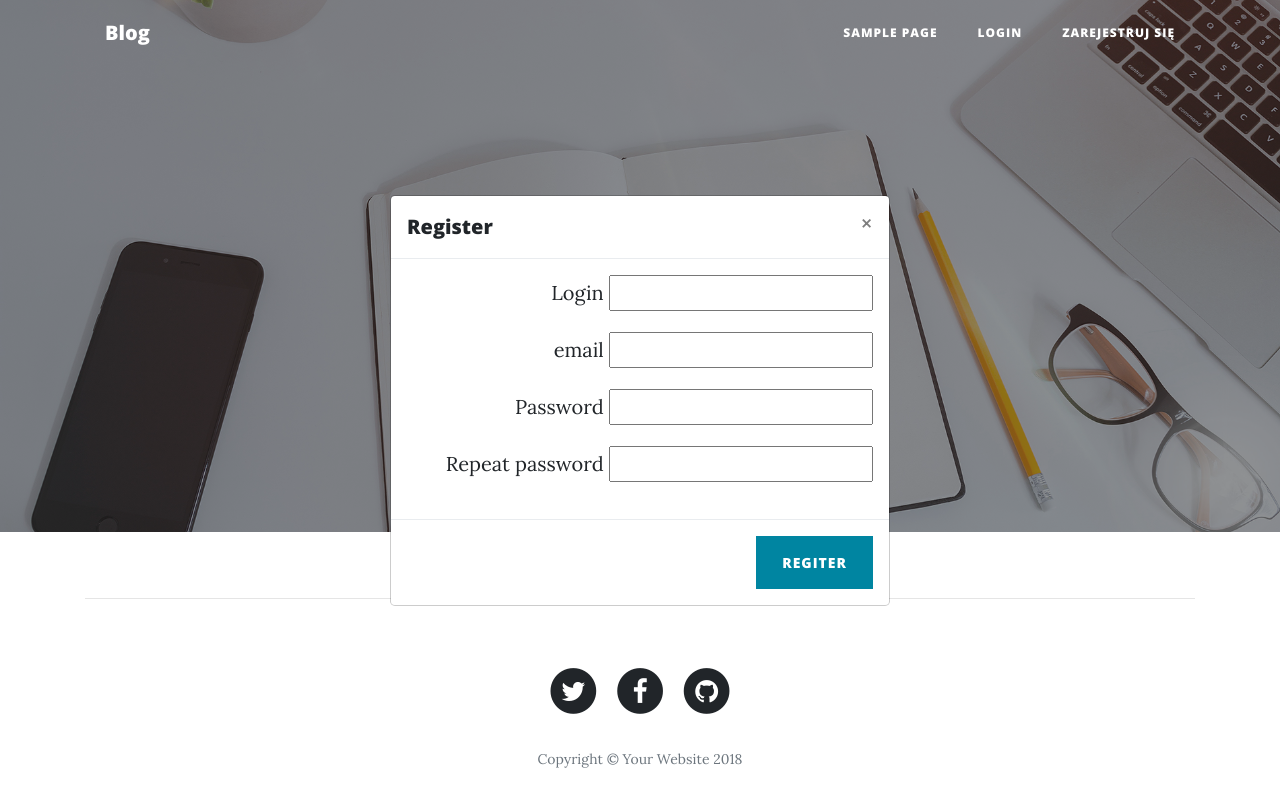
After one commit to trendak/CMS, a PHP site: page /index.php?v=register in a window 1280 px wide. The commit adds this page. Run offline with PHP 8.4, Linux system fonts and the light colour scheme; tables that the repository leaves empty or names only in its code hold one stand-in row (values such as "Sample post"); some libraries are stand-ins or nearby versions.

Commit message:
add registration and user module

```diff
--- a/index.php
+++ b/index.php
@@ -9,10 +9,22 @@ session_start();
 if (array_key_exists('v', $_GET)) {
 	$module = $_GET['v'];
 } else {
-	$module = 'categories';
+    if (isset($_SESSION['admin']))
+	$module = 'posts';
+    else{
+        $module = 'home';
+    }
 }
+if (isset($_SESSION['admin']))
+{
+    if ($_SESSION['admin'] == true)
+        $moduleDir = 'modules/admin/' . $module . '.php';
+    else
+        $moduleDir = 'modules/user/' . $module . '.php';
+}
+else
+    $moduleDir = 'modules/user/' . $module . '.php';
 
-$moduleDir = 'modules/' . $module . '.php';
 
 if (file_exists($moduleDir)) {
 	ob_start();
@@ -23,7 +35,7 @@ if (file_exists($moduleDir)) {
     {
         include 'layouts/admin.php';
     }
-    else{
+    elseif(!isset($_SESSION['admin']) || $_SESSION['admin'] == false){
         include 'layouts/user.php';
     }
 
@@ -32,12 +44,15 @@ if (file_exists($moduleDir)) {
 	header("HTTP/1.1 404 Not Found");
 }
 
-//wylogowanie
 if (isset($_GET['logout']) == 1) {
-	$_SESSION['loged'] = false;
-	session_destroy();
-	$page = $_SERVER['PHP_SELF'];
-	$sec = "0";
-	header("Refresh: $sec; url=$page");
+
+
+    @session_destroy();
+    $page = $_SERVER['PHP_SELF'];
+    $sec = "0";
+    if (isset($_SESSION['admin'])){
+        $_SESSION['admin'] = false;
+    }
+    header('location: index.php');
 }
 ?>
--- a/layouts/admin.php
+++ b/layouts/admin.php
@@ -139,8 +139,8 @@ if (isset($_SESSION['communique'])) {
 
     <!-- Add Page -->
 <?php
-include 'modules/add_page.php';
-include 'modules/add_post.php';
+include 'modules/admin/add_page.php';
+include 'modules/admin/add_post.php';
 ?>
 
 
--- a/layouts/user.php
+++ b/layouts/user.php
@@ -1,9 +1,17 @@
 <?php
-$result = $pdo->query('SELECT users.*, categories.name AS categoryname, posts.* FROM `posts` LEFT JOIN categories ON posts.category_id = categories.id LEFT JOIN users ON posts.user_id = users.id');
-$posts = $result->fetchAll();
+
+$result = $pdo->query('SELECT * FROM pages');
+$pages = $result->fetchAll();
+if (!isset($_SESSION['login']))
+include_once('modules/user/login.php');
+if (isset($_GET['logout']) == 1) {
 
 
-
+    @session_destroy();
+    $page = $_SERVER['PHP_SELF'];
+    $sec = "0";
+    header('location: index.php');
+}
 ?>
 
 
@@ -12,7 +20,7 @@ $posts = $result->fetchAll();
 
 <head>
 
-  <meta charset="utf-8">
+  <meta charset="utf-8 ">
   <meta name="viewport" content="width=device-width, initial-scale=1, shrink-to-fit=no">
   <meta name="description" content="">
   <meta name="author" content="">
@@ -23,7 +31,7 @@ $posts = $result->fetchAll();
   <link href="css/bootstrap/bootstrap.min.css" rel="stylesheet">
 
   <!-- Custom fonts for this template -->
-  <link href="vendor/font-awesome/css/font-awesome.min.css" rel="stylesheet" type="text/css">
+  <link href="css/font-awesome.css" rel="stylesheet" type="text/css">
   <link href='https://fonts.googleapis.com/css?family=Lora:400,700,400italic,700italic' rel='stylesheet' type='text/css'>
   <link href='https://fonts.googleapis.com/css?family=Open+Sans:300italic,400italic,600italic,700italic,800italic,400,300,600,700,800' rel='stylesheet' type='text/css'>
 
@@ -37,26 +45,35 @@ $posts = $result->fetchAll();
 <!-- Navigation -->
 <nav class="navbar navbar-expand-lg navbar-light fixed-top" id="mainNav">
   <div class="container">
-    <a class="navbar-brand" href="index.html">Start Bootstrap</a>
+    <a class="navbar-brand" href="index.html">Blog</a>
     <button class="navbar-toggler navbar-toggler-right" type="button" data-toggle="collapse" data-target="#navbarResponsive" aria-controls="navbarResponsive" aria-expanded="false" aria-label="Toggle navigation">
       Menu
       <i class="fa fa-bars"></i>
     </button>
     <div class="collapse navbar-collapse" id="navbarResponsive">
       <ul class="navbar-nav ml-auto">
-        <li class="nav-item">
-          <a class="nav-link" href="index.html">Home</a>
-        </li>
-        <li class="nav-item">
-          <a class="nav-link" href="about.html">About</a>
-        </li>
-        <li class="nav-item">
-          <a class="nav-link" href="post.html">Sample Post</a>
-        </li>
-        <li class="nav-item">
-          <a class="nav-link" href="contact.html">Contact</a>
-        </li>
-        <li class="nav-item"><a href="" class="nav-link">Login</a></li>
+
+          <?php
+          foreach ($pages as $page) {
+              ?>
+
+            <li class="nav-item">
+              <a class="nav-link" href="?p=title"><?php echo $page['title']; ?></a>
+            </li>
+              <?php
+          }
+          if (isset($_SESSION['login']))
+          {
+            echo '<li class="nav-item"> <a href="" class="nav-link">' . $_SESSION['login'] . '</a></li>';
+              echo '<li class="nav-item"> <a href="?logout=1"" class="nav-link">Wyloguj się</a></li>';
+          }
+          else{
+            echo '<li class="nav-item"><a href="" class="nav-link" data-toggle="modal" data-target="#login">Login</a></li>';
+              echo '<li class="nav-item"> <a href="?v=register"" class="nav-link">Zarejestruj się</a></li>';
+          }
+        ?>
+
+
       </ul>
     </div>
   </div>
@@ -80,36 +97,7 @@ $posts = $result->fetchAll();
 <!-- Main Content -->
 <div class="container">
   <div class="row">
-    <div class="col-lg-8 col-md-10 mx-auto">
-
-        <?php
-
-        foreach($posts as $post)
-        {
-        ?>
-      <div class="post-preview">
-        <a href="?v=post&id=<?php echo $post['id'] ?>">
-          <h2 class="post-title">
-              <?php echo $post['title'] ?>
-          </h2>
-
-        </a>
-        <p><?php echo $post['body'] ?></p>
-        <p class="post-meta">Posted by
-          <a href="#"><?php echo $post['login'] ?></a>
-          on <?php echo $post['created_date'] ?></p>
-      </div>
-      <hr>
-      <?php
-      }
-      ?>
-
-      <!-- Pager -->
-      <div class="clearfix">
-        <a class="btn btn-primary float-right" href="#">Older Posts &rarr;</a>
-      </div>
-    </div>
-  </div>
+      <?php echo $content; ?>
 </div>
 
 <hr>
@@ -151,6 +139,53 @@ $posts = $result->fetchAll();
   </div>
 </footer>
 
+<?php
+
+if(!(isset($_SESSION['login'])) && (!($_GET['v'] == 'register'))) {
+    ?>
+  <div class="modal fade" id="login" tabindex="-1" role="dialog" aria-labelledby="exampleModalCenterTitle"
+       aria-hidden="true">
+    <div class=" modal-dialog modal-dialog-centered " role="document">
+      <div class="modal-content">
+        <div class="modal-header">
+          <h5 class="modal-title" id="exampleModalLongTitle">Login</h5>
+          <button type="button" class="close" data-dismiss="modal" aria-label="Close">
+            <span aria-hidden="true">&times;</span>
+          </button>
+        </div>
+        <form method="POST">
+          <div class="modal-body text-center">
+
+              <?php
+              if (isset($_SESSION['error'])) {
+                  echo $_SESSION['error'];
+              }
+
+
+              ?>
+            <div class="form-group">
+              <label for="login">Login</label>
+              <input type="text" name="login" class="">
+            </div>
+
+            <div class="form-group">
+              <label for="Nazwa kategorii">Hasło</label>
+              <input type="password" name="password" class="">
+            </div>
+
+
+          </div>
+          <div class="modal-footer">
+            <!--        <button type="button" class="btn btn-secondary" data-dismiss="modal">Remind passsword</button>-->
+            <button  class="btn btn-primary">Login</button>
+          </div>
+        </form>
+      </div>
+    </div>
+  </div>
+    <?php
+}
+?>
 <!-- Bootstrap core JavaScript -->
 <script src="js/jquery.min.js"></script>
 <script src="js/bootstrap.bundle.min.js"></script>
--- a/modules/login.php
+++ b/modules/user/login.php
@@ -1,6 +1,5 @@
-<h1>Logowanie</h1>
 <?php
-
+if (isset($_SESSION['error']))
 unset($_SESSION['error']);
 if (isset($_POST['login']) && isset($_POST['password'])) {
 	$login = $_POST['login'];
@@ -19,6 +18,10 @@ if (isset($_POST['login']) && isset($_POST['password'])) {
 	if ($login) {
 		$_SESSION['loged'] = true;
 		$_SESSION['login'] = $login['login'];
+		if ($login['admin'])
+		{
+			$_SESSION['admin'] = true;
+		}
 		unset($_SESSION['error']);
 		$result->closeCursor();
 		$result = $pdo->prepare('UPDATE users SET last_login_date= :last_login_date, last_ip = :last_ip WHERE id = :id');
@@ -42,22 +45,3 @@ if (isset($_GET['logout']) == 1) {
 }
 
 ?>
-<form method="POST">
-	<?php
-if (isset($_SESSION['error'])) {
-	echo $_SESSION['error'];
-}
-
-?>
-	<div class="">
-		<label for="login">Login</label>
-		<input type="text" name="login" class="">
-	</div>
-	<div class="">
-		<label for="Nazwa kategorii">Hasło</label>
-		<input type="password" name="password" class="">
-	</div>
-	<div class="">
-			<button class="btn btn-primary">Zaloguj</button>
-		</div>
-</form>
--- /dev/null
+++ b/modules/user/register.php
@@ -0,0 +1,165 @@
+<?php
+
+
+if (isset($_POST['login'])) {
+
+    $register = true;
+
+    //login validation
+    $login = $_POST['login'];
+    if ((strlen($login) < 3) || (strlen($login) > 20)) {
+        $register = false;
+        $_SESSION['e_login'] = 'Login should have between 3 and 20 characters';
+    }
+    if (ctype_alnum($login)==false)
+    {
+        $register = false;
+        $_SESSION['e_login'] = 'Login should contain only numbers and letters';
+    }
+    $result = $pdo->prepare('SELECT id FROM users WHERE login = :login');
+    $result->bindParam(':login', $login);
+    $result->execute();
+    $datalogin = $result->fetch();
+    if ($datalogin)
+    {
+        $register = false;
+        $_SESSION['e_login'] = 'The given login already exists';
+    }
+    $email = $_POST['email'];
+    $emailB = filter_var($email, FILTER_SANITIZE_EMAIL);
+
+    if ((filter_var($emailB, FILTER_VALIDATE_EMAIL)==false) || ($emailB!=$email))
+    {
+        $wszystko_OK=false;
+        $_SESSION['e_email']="Provide a valid email address";
+    }
+    $result = $pdo->prepare('SELECT id FROM users WHERE email = :email');
+    $result->bindParam(':email', $email);
+    $result->execute();
+    $dataemail = $result->fetch();
+    if ($dataemail)
+    {
+        $register = false;
+        $_SESSION['e_email'] = 'The given email already exists';
+    }
+    $password = $_POST['password'];
+    $rpassword = $_POST['rpassword'];
+    if ((strlen($password) < 6) || (strlen($password) > 20)) {
+        $register = false;
+        $_SESSION['e_password'] = 'Password should have between 6 and 20 characters';
+    }
+    elseif ($password !=$rpassword )
+    {
+        $register = false;
+        $_SESSION['e_password'] = 'The provided passwords are not identical';
+    }
+    else{
+        $passwordhash = hash('sha256', $password);
+    }
+    $secretkey = "6LccdGgUAAAAAK-VlmxarPyqD0Bx0tG9kxAOcDE-";
+
+    $check = file_get_contents('https://www.google.com/recaptcha/api/siteverify?secret='.$secretkey.'&response='.$_POST['g-recaptcha-response']);
+
+    $answer = json_decode($check);
+
+    if ($answer->success==false)
+    {
+        $register=false;
+        $_SESSION['e_bot']="Check it if you are not bot";
+    }
+    if ($register)
+    {
+      $result = $pdo->prepare('INSERT INTO users (login, email, password, last_login_date, last_ip) VALUES(:login, :email, :password, :last_login_date, :last_ip)');
+      $result->bindParam(':login', $login);
+      $result->bindParam(':email', $email);
+      $result->bindParam(':password', $passwordhash);
+        $data = date('Y-m-d');
+      $result->bindParam(':last_login_date', $data);
+      $result->bindParam(':last_ip', $_SERVER['REMOTE_ADDR']);
+      $result->execute();
+        $_SESSION['loged'] = true;
+        $_SESSION['login'] = $login;
+        header('location: index.php?v=home');
+    }
+}
+
+?>
+
+
+
+
+
+
+
+
+<div class="modal fade show" id="register" tabindex="-1" role="dialog" aria-labelledby=""
+     aria-hidden="true" style ="display: block;">
+    <div class=" modal-dialog modal-dialog-centered " role="document">
+        <div class="modal-content">
+            <div class="modal-header">
+                <h5 class="modal-title" id="exampleModalLongTitle">Register</h5>
+                <button type="button" class="close" data-dismiss="modal" aria-label="Close">
+                    <span aria-hidden="true">&times;</span>
+                </button>
+            </div>
+            <form method="POST">
+                <div class="modal-body text-right">
+
+
+                    <div class="form-group">
+                        <label for="login">Login</label>
+                        <input type="text" name="login" class="">
+                    </div>
+                  <?php
+                  if (isset($_SESSION['e_login']))
+                    {
+                      echo $_SESSION['e_login'];
+                      unset($_SESSION['e_login']);
+                    }
+                  ?>
+                    <div class="form-group">
+                        <label for="email">email</label>
+                        <input type="text" name="email" class="">
+                    </div>
+                    <?php
+                    if (isset($_SESSION['e_email']))
+                    {
+                        echo $_SESSION['e_email'];
+                        unset($_SESSION['e_email']);
+                    }
+                    ?>
+                    <div class="form-group">
+                        <label for="Nazwa kategorii">Password</label>
+                        <input type="password" name="password" class="">
+                    </div>
+                    <?php
+                    if (isset($_SESSION['e_password']))
+                    {
+                        echo $_SESSION['e_password'];
+                        unset($_SESSION['e_password']);
+                    }
+                    ?>
+                    <div class="form-group">
+                        <label for="Nazwa kategorii">Repeat password</label>
+                        <input type="password" name="rpassword" class="">
+                    </div>
+                  <div class="form-group" style="width: 304px; margin-left: auto;">
+                  <div class="g-recaptcha text-right" data-sitekey="6LccdGgUAAAAADAZ_4ZoEpwJ65MWXrSTg4JVJ4_r"></div>
+                  </div>
+                    <?php
+                    if (isset($_SESSION['e_bot']))
+                    {
+                        echo $_SESSION['e_bot'];
+                        unset($_SESSION['e_bot']);
+                    }
+                    ?>
+                </div>
+                <div class="modal-footer">
+                    <!--        <button type="button" class="btn btn-secondary" data-dismiss="modal">Remind passsword</button>-->
+                    <button  class="btn btn-primary">Regiter</button>
+                </div>
+            </form>
+        </div>
+    </div>
+</div>
+<script src='https://www.google.com/recaptcha/api.js'></script>
```
Also changed, not shown: modules/user/home.php (added, +38 -0 lines), modules/admin/add_category.php (renamed from modules/add_category.php), modules/admin/add_page.php (renamed from modules/add_page.php), modules/admin/add_post.php (renamed from modules/add_post.php), modules/admin/categories.php (renamed from modules/categories.php), modules/admin/delete_category.php (renamed from modules/delete_category.php), modules/admin/delete_page.php (renamed from modules/delete_page.php), modules/admin/delete_post.php (renamed from modules/delete_post.php), modules/admin/delete_user.php (renamed from modules/delete_user.php), modules/admin/edit_category.php (renamed from modules/edit_category.php), modules/admin/edit_post.php (renamed from modules/edit_post.php), modules/admin/pages.php (renamed from modules/pages.php), modules/admin/posts.php (renamed from modules/posts.php), modules/admin/users.php (renamed from modules/users.php).
